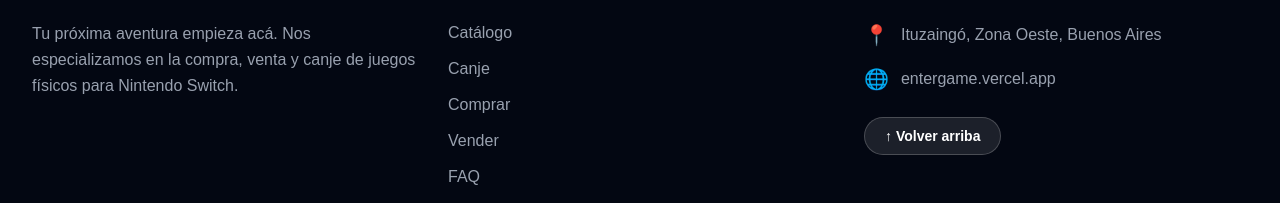
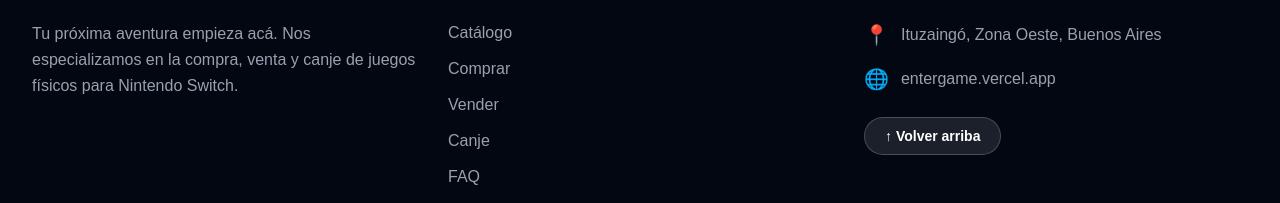
Before and after one commit to CristianEGonzalez/entergame, a React (Vite) app: page / in a window 1280 px wide. Shown: the part 6059-6262 px from the top of the page. Built offline with nearby package versions, Linux system fonts and the light colour scheme; no server answers; a web font is replaced by a local one.

Commit message:
Fix footer tags

```diff
--- a/src/components/Footer.tsx
+++ b/src/components/Footer.tsx
@@ -5,9 +5,9 @@ const Footer: React.FC = () => {
 
   const footerLinks = [
     { name: "Catálogo", href: "#catalogo" },
-    { name: "Canje", href: "#canje" },
     { name: "Comprar", href: "#comprar" },
     { name: "Vender", href: "#vender" },
+    { name: "Canje", href: "#canje" },
     { name: "FAQ", href: "#faq" },
   ];
 
```
